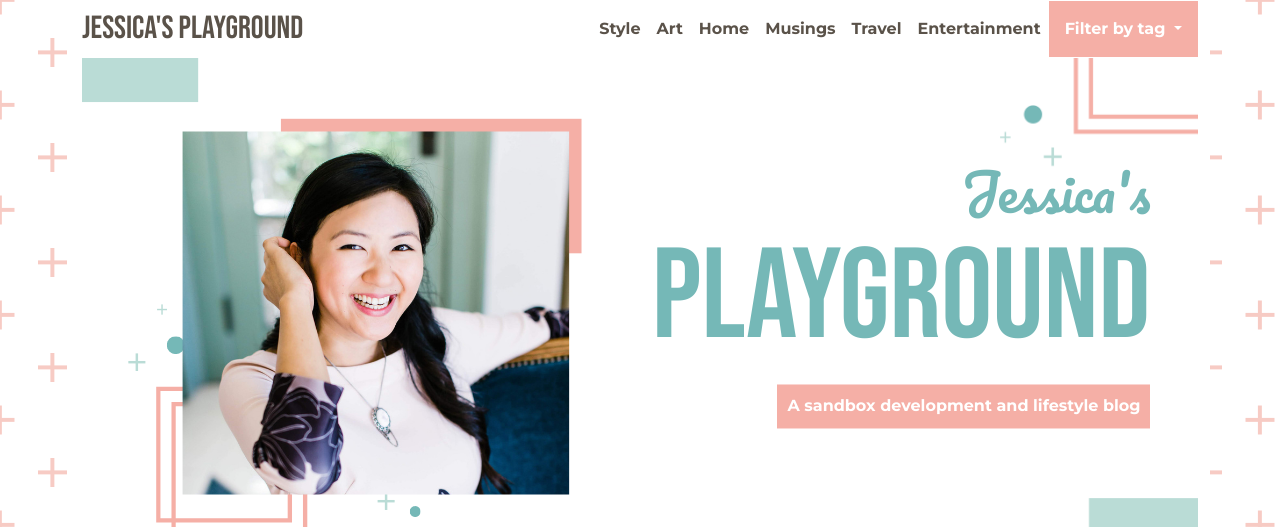
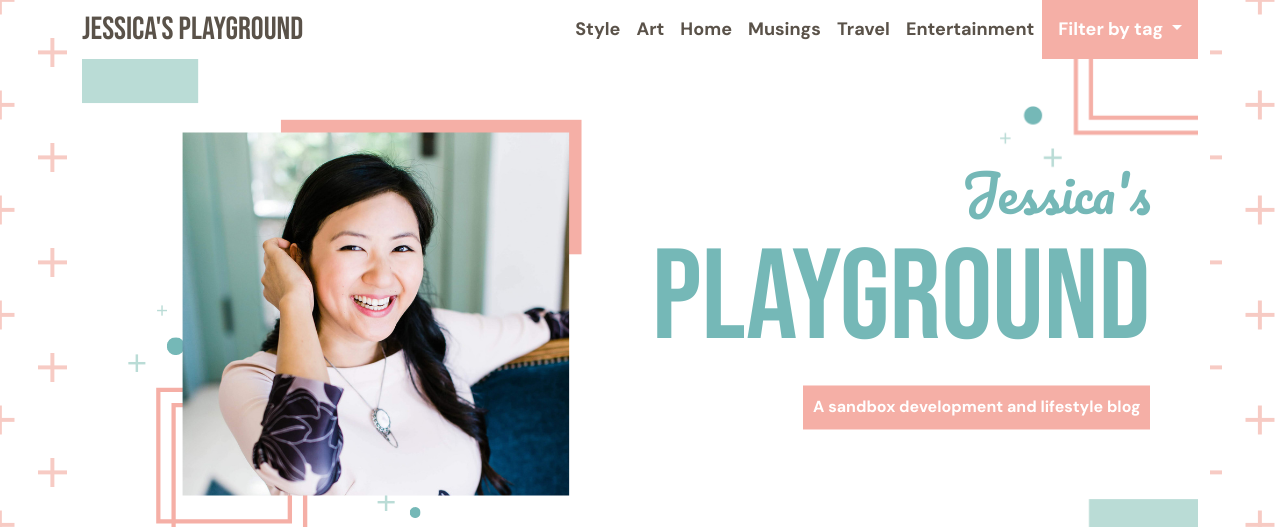
Before and after one commit to jessicaliang721/jessicas-playground, a Jekyll site: the page built from index.html, in a window 1280 px wide. Shown: the top 527 px of the page. Built offline with Jekyll 4.4.1, drawn with Linux system fonts in a browser that asks for light colours; the list of posts is cut into pages by our own code; comment, search, counter and statistics services are not loaded; grey boxes are pictures that could not be loaded.

Commit message:
font styling

```diff
--- a/_layouts/default.html
+++ b/_layouts/default.html
@@ -7,7 +7,7 @@
 	      href="{{ '/assets/images/favicon.png' | absolute_url }}">
 	<title>{{ page.title }}</title>
 	<link rel="preconnect" href="https://fonts.gstatic.com">
-	<link href="https://fonts.googleapis.com/css2?family=Bebas+Neue&family=Montserrat:ital,wght@0,400;0,700;1,400;1,700&family=Pacifico&display=swap" rel="stylesheet">
+	<link href="https://fonts.googleapis.com/css2?family=Bebas+Neue&family=DM+Sans:ital,wght@0,400;0,700;1,400&family=Pacifico&display=swap" rel="stylesheet">
 	<link href="https://cdn.jsdelivr.net/npm/bootstrap@5.0.0-beta2/dist/css/bootstrap.min.css" rel="stylesheet" integrity="sha384-BmbxuPwQa2lc/FVzBcNJ7UAyJxM6wuqIj61tLrc4wSX0szH/Ev+nYRRuWlolflfl" crossorigin="anonymous">
 	<link rel="stylesheet" href="https://cdnjs.cloudflare.com/ajax/libs/font-awesome/4.7.0/css/font-awesome.min.css">
 	<link rel="stylesheet" href="{{ '/assets/css/styles.css' | relative_url }}">
--- a/assets/css/styles.scss
+++ b/assets/css/styles.scss
@@ -12,6 +12,8 @@
 $light-orange: #FDDDC8;
 
 $hero-image-max-width: 350px;
+
+$body-font-family: 'DM Sans', sans-serif;
 
 // general
 h1, h2, h3, h4, h5, h6 {
@@ -38,9 +40,10 @@
 }
 
 body {
-  font-family: 'Montserrat', sans-serif;
+  font-family: $body-font-family;
   font-style: normal;
   font-weight: normal;
+  font-size: 18px;
   background-color: #ffffff;
   opacity: 1;
   background: radial-gradient(circle, transparent 20%, #ffffff 20%, #ffffff 80%, transparent 80%, transparent), radial-gradient(circle, transparent 20%, #ffffff 20%, #ffffff 80%, transparent 80%, transparent) 52.5px 52.5px, linear-gradient($lighter-pink 4.2px, transparent 4.2px) 0 -2.1px, linear-gradient(90deg, #f7cbc4 4.2px, #ffffff 4.2px) -2.1px 0;
```
